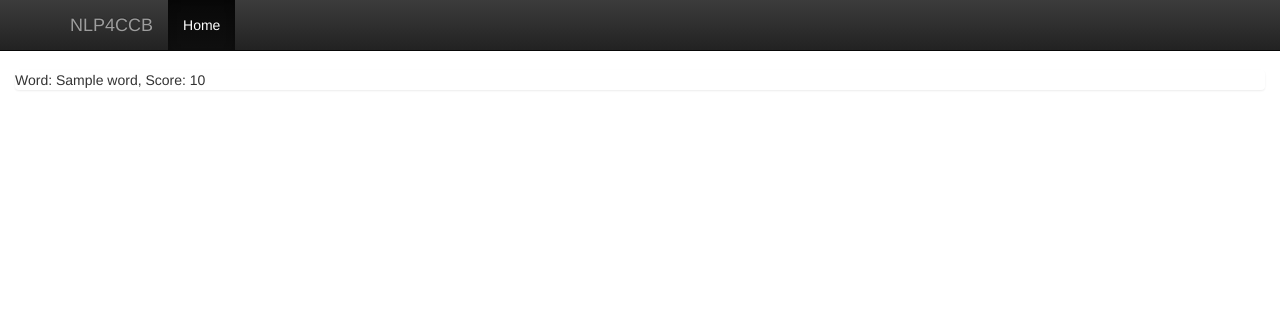
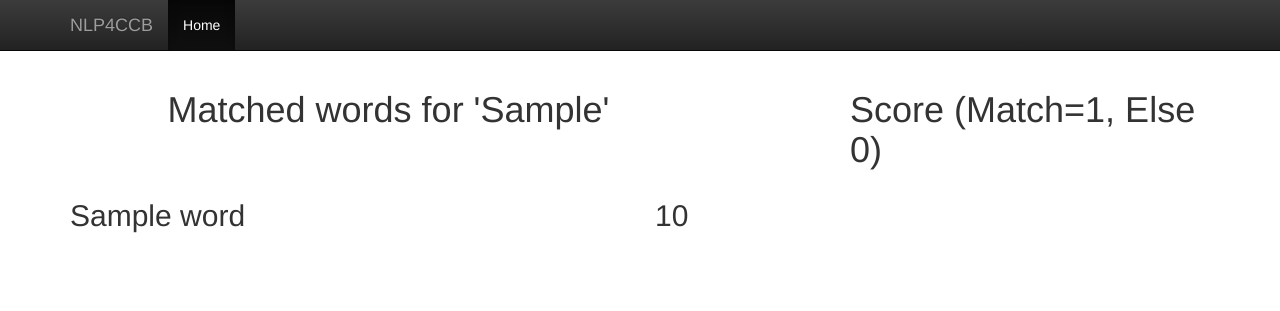
Before and after one commit to rossmechanic/know_your_nyms, a Django app: template NLP4CCB/templates/scoring.html in a window 1280 px wide. Shown: the top 311 px of the page. Run offline with Django 3.2, Linux system fonts and the light colour scheme; the template is opened without the code that fills it: most values are stand-ins (such as "Sample title", 1, 10 or a date in 2020); some libraries are stand-ins or nearby versions.

Commit message:
Got connection to real wordnet dict working, rendering of scoring page

```diff
--- a/NLP4CCB/static/javascripts/input_words.js
+++ b/NLP4CCB/static/javascripts/input_words.js
@@ -9,7 +9,6 @@ $(document).ready(function(){
         time -= 1;
         if (time === 0){
             window.clearInterval(timeUpdater);
-            console.log("SUBMIT");
             submitWords();
         }
     },1000);
@@ -22,9 +21,7 @@ $(document).ready(function(){
     },500);
 
     var submitWords = function() {
-        $.post('./scoring/',$('#input-form, .word-rel-formset :input').serialize(), function(data) {
-            console.log(data);
-        });
+        $("#input-form").submit();
         $('.word-rel-formset > input').prop("disabled", true);
     }
 
--- a/NLP4CCB/templates/scoring.html
+++ b/NLP4CCB/templates/scoring.html
@@ -7,13 +7,27 @@
 {% endblock %}
 
 {% block content %}
-
-
-{% for word, score in words_and_scores.items  %}
-    <ul class="list-group">
-        Word: {{ word }}, Score: {{ score }}
-    </ul>
-{%  endfor %}
+    <div class="container">
+        <div class="row">
+            <div class="col-md-7 col-md-offset-1">
+                <h1>Matched words for '{{ base_word }}'</h1>
+            </div>
+            <div class="col-md-4">
+                <h1>Score (Match=1, Else 0)</h1>
+            </div>
+        </div>
+        {% for word, score in words_and_scores.items  %}
+        <div class="row">
+            <div class="col-md-6">
+                <h2 class="matched-word">{{ word }}</h2>
+            </div>
+            <div class="col-md-6">
+                <h2 class="word-score"\>{{ score }}</h2>
+            </div>
+        </div>
+        {%  endfor %}
+    </div>
+{% endblock %}
 
 
 {#{% for rel in data %}#}
@@ -66,4 +80,3 @@
 {#    </div>#}
 {##}
 {#{% endfor %}#}
-{% endblock %}
```
Also changed, not shown: NLP4CCB/templates/input_words.html (+5 -5 lines), NLP4CCB/utils.py (+5 -9 lines), NLP4CCB/views.py (+10 -7 lines), 2 other files.
